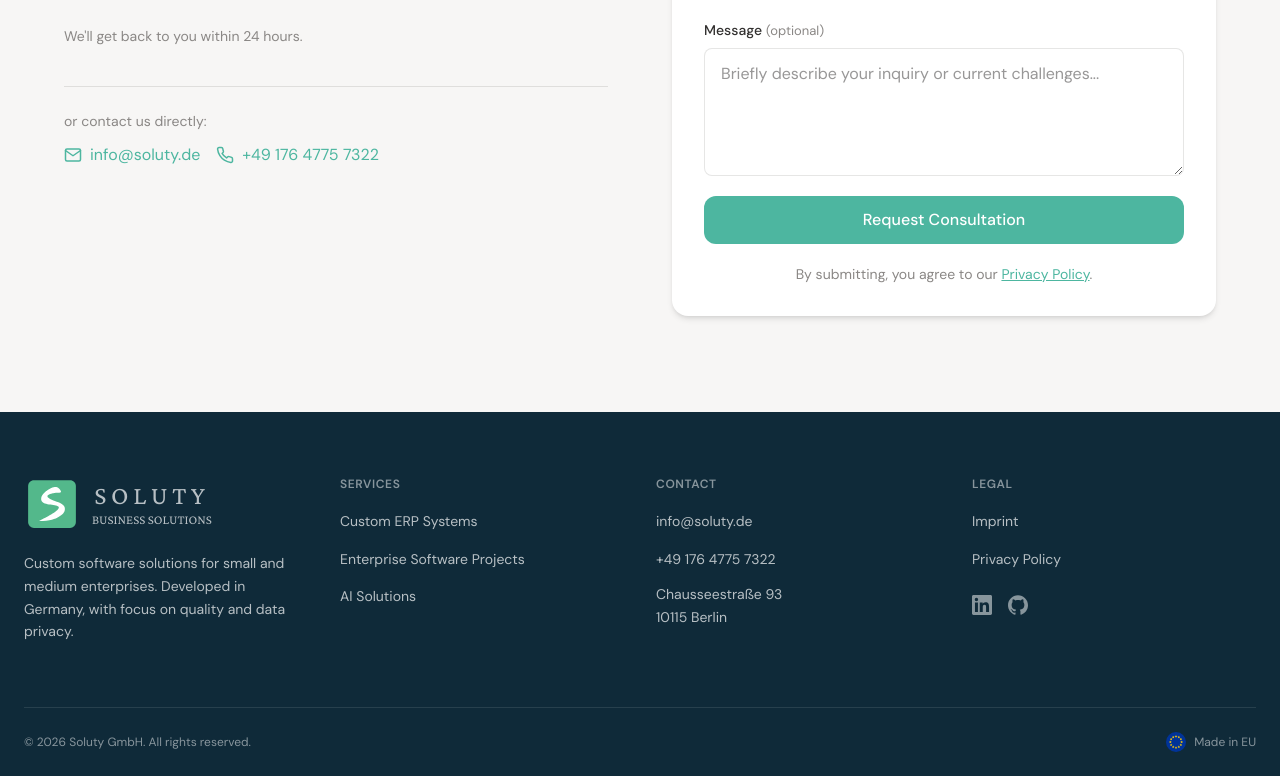
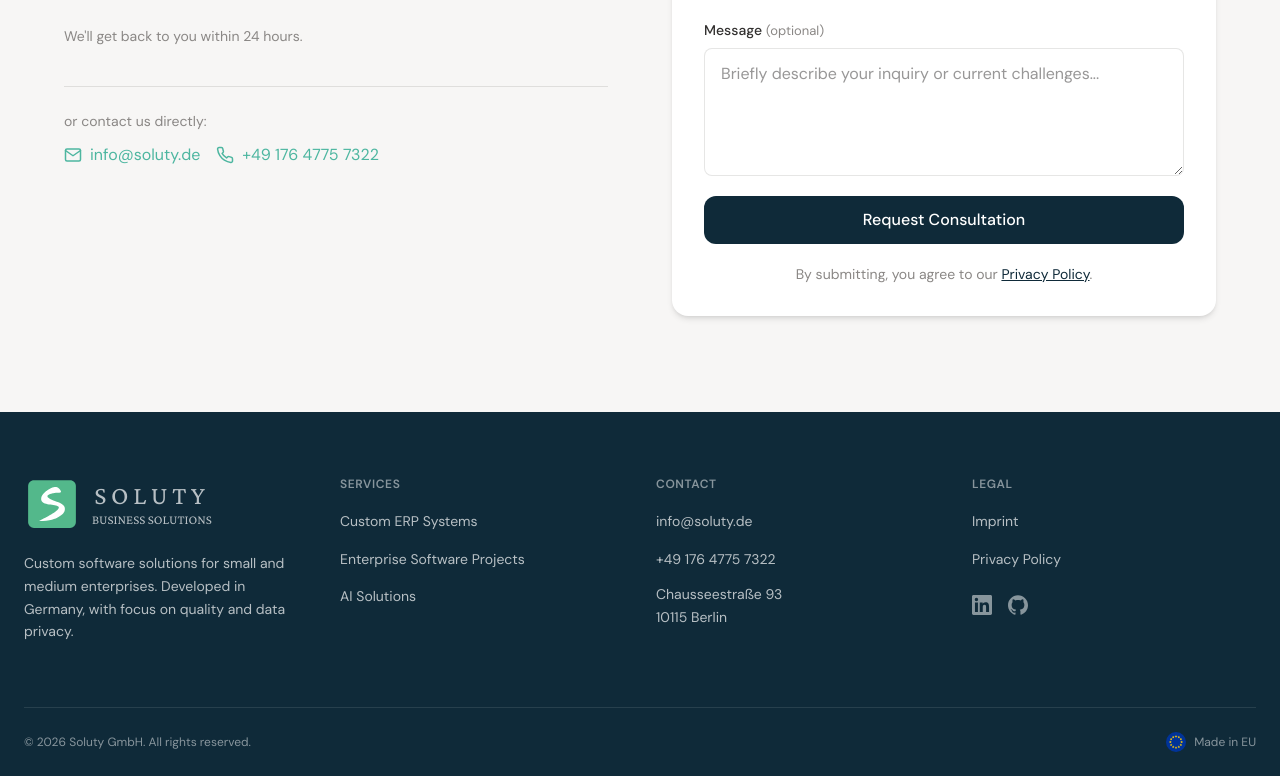
Before and after one commit to zaferkucuk/soluty-website, a Next.js app: page /en in a window 1280 px wide. Shown: the part 4686-5462 px from the top of the page. Built offline with nearby package versions, Linux system fonts and the light colour scheme.

Commit message:
style: Contact form button and links — match header dark color #0F2A39

```diff
--- a/app/[locale]/components/FinalCTA/ContactForm.tsx
+++ b/app/[locale]/components/FinalCTA/ContactForm.tsx
@@ -13,6 +13,8 @@ const COLORS = {
   textInverse: '#FFFFFF',
   brandPrimary: '#4DB6A0',
   brandHover: '#3DA08C',
+  bgDark: '#0F2A39',
+  bgDarkHover: '#0A1F2B',
   error: '#DC2626',
   errorSubtle: 'rgba(220, 38, 38, 0.1)',
   bgCard: '#FFFFFF',
@@ -376,7 +378,7 @@ export function ContactForm() {
                 onClick={handleRetry}
                 className="mt-3 text-sm font-medium underline hover:no-underline focus:outline-none focus-visible:ring-2 focus-visible:ring-offset-2"
                 style={{
-                  color: COLORS.brandPrimary,
+                  color: COLORS.bgDark,
                 }}
               >
                 {t('error.retry')}
@@ -391,16 +393,16 @@ export function ContactForm() {
             className="w-full h-12 rounded-lg font-medium text-base transition-all duration-200 focus:outline-none focus-visible:ring-2 focus-visible:ring-offset-2 disabled:opacity-60 disabled:cursor-not-allowed"
             style={{
               fontFamily: FONTS.sans,
-              backgroundColor: isSubmitting ? COLORS.brandPrimary : COLORS.brandPrimary,
+              backgroundColor: COLORS.bgDark,
               color: COLORS.textInverse,
             }}
             onMouseEnter={(e) => {
               if (!isSubmitting) {
-                e.currentTarget.style.backgroundColor = COLORS.brandHover;
+                e.currentTarget.style.backgroundColor = COLORS.bgDarkHover;
               }
             }}
             onMouseLeave={(e) => {
-              e.currentTarget.style.backgroundColor = COLORS.brandPrimary;
+              e.currentTarget.style.backgroundColor = COLORS.bgDark;
             }}
           >
             {isSubmitting ? (
@@ -446,7 +448,7 @@ export function ContactForm() {
                 <a
                   href="/de/datenschutz"
                   className="underline hover:no-underline focus:outline-none focus-visible:ring-2 focus-visible:ring-offset-2"
-                  style={{ color: COLORS.brandPrimary }}
+                  style={{ color: COLORS.bgDark }}
                 >
                   {chunks}
                 </a>
```
